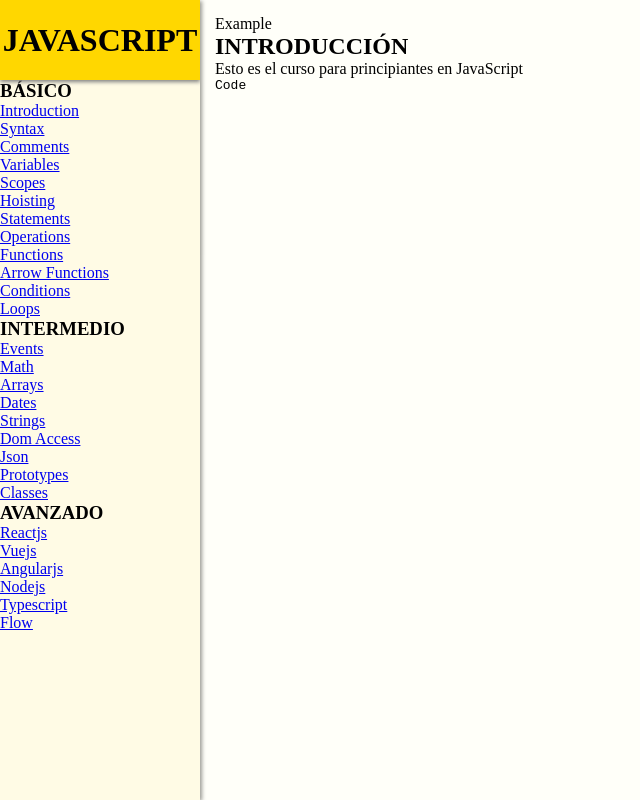
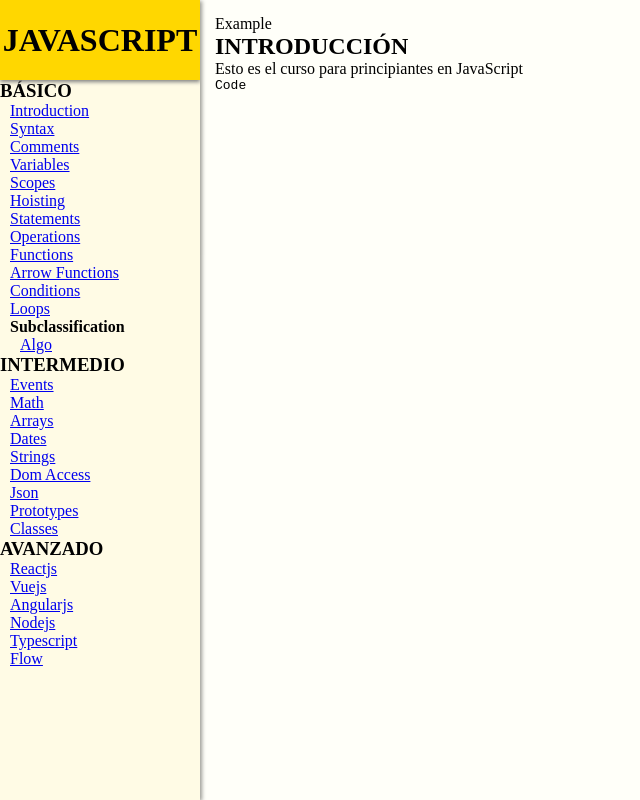
Before and after one commit to cruzortiz99/tsc_react_express_app, a React app: page / in a window 1280 px wide. Shown: the whole page, without its empty margins (0-640 px from the left). Built offline with nearby package versions, Linux system fonts and the light colour scheme.

Commit message:
recursive component done, amazing

```diff
--- a/client/src/components/AppContentStructure/AppContentStructure.tsx
+++ b/client/src/components/AppContentStructure/AppContentStructure.tsx
@@ -1,4 +1,4 @@
-import React, { ReactNode } from 'react'
+import React, { ReactNode, useEffect } from 'react'
 import AppContentExample from '../AppContentExample/AppContentExample'
 import AppContentTheory from '../AppContentTheory/AppContentTheory'
 import AppContentCode from '../AppContentCode/AppContentCode'
@@ -10,6 +10,7 @@
   code?: ReactNode
 }
 const AppContentStructure = (props: AppContentStructureProps) => {
+  useEffect(() => {}, [false])
   return (
     <div className="app-content">
       <div>
--- a/client/src/components/AppMenu/AppMenu.tsx
+++ b/client/src/components/AppMenu/AppMenu.tsx
@@ -1,4 +1,4 @@
-import React, { Children } from 'react'
+import React, { useEffect } from 'react'
 import { AppMenuItemProps } from '../AppMenuItem/AppMenuItem'
 import AppMenuClassification, {
   AppMenuClassificationProps
@@ -15,11 +15,13 @@
     return (
       <AppMenuClassification
         name={classification.name}
-        children={classification.children}
+        topics={classification.topics}
+        subclassifications={classification.subclassifications}
         key={key}
       />
     )
   })
+  useEffect(() => {}, [false])
   return (
     <div className="sidebar">
       <div className="app-header">
--- a/client/src/components/AppMenuClassification/AppMenuClassification.tsx
+++ b/client/src/components/AppMenuClassification/AppMenuClassification.tsx
@@ -1,30 +1,49 @@
-import React from 'react'
+import React, { useEffect } from 'react'
 import AppMenuItem, { AppMenuItemProps } from '../AppMenuItem/AppMenuItem'
-import AppHeader, { AppHeaderProps } from '../AppHeader/AppHeader'
+import AppHeader from '../AppHeader/AppHeader'
+import './app-menu-classifications.css'
+
+interface AppMenuSubclassificationProps
+  extends Array<AppMenuClassificationProps> {}
 
 export interface AppMenuClassificationProps {
   name?: string
-  children: Array<AppMenuItemProps>
+  level?: number
+  topics: Array<AppMenuItemProps>
+  subclassifications?: AppMenuSubclassificationProps
 }
 
 const AppMenuClassification = (props: AppMenuClassificationProps) => {
-  let items = props.children.map((item, key) => {
-    return <AppMenuItem link={item.link} name={item.name} key={key} />
+  let level = props.level || 3
+  let header = props.name ? (
+    <AppHeader text={props.name} level={level} />
+  ) : (
+    undefined
+  )
+  let items = props.topics.map((topic, key) => {
+    return <AppMenuItem name={topic.name} link={topic.link} key={key} />
   })
-  if (props.name) {
-    return (
-      <React.Fragment>
-        <AppHeader text={props.name} level={3} />
-        <ul>{items}</ul>
-      </React.Fragment>
-    )
-  } else {
-    return (
-      <React.Fragment>
-        <ul>{items}</ul>
-      </React.Fragment>
-    )
-  }
+  let subclassifications = props.subclassifications
+    ? props.subclassifications.map((subclassification, key) => {
+        return (
+          <AppMenuClassification
+            key={key}
+            topics={subclassification.topics}
+            name={subclassification.name}
+            subclassifications={subclassification.subclassifications}
+            level={subclassification.level}
+          />
+        )
+      })
+    : undefined
+  useEffect(() => {}, [false])
+  return (
+    <React.Fragment>
+      {header}
+      <ul className="subclassifications">{items}</ul>
+      <div className="subclassifications">{subclassifications}</div>
+    </React.Fragment>
+  )
 }
 
 export default AppMenuClassification
--- /dev/null
+++ b/client/src/components/AppMenuClassification/app-menu-classifications.css
@@ -0,0 +1,5 @@
+.subclassifications {
+  padding-left: 10px;
+  text-decoration: none;
+  list-style: none;
+}
--- a/client/src/components/AppMenuItem/AppMenuItem.tsx
+++ b/client/src/components/AppMenuItem/AppMenuItem.tsx
@@ -1,4 +1,4 @@
-import React from 'react'
+import React, { useEffect } from 'react'
 import { Link } from 'react-router-dom'
 import './app-menu-item.css'
 
@@ -8,6 +8,7 @@
 }
 
 const AppMenuItem = (props: AppMenuItemProps) => {
+  useEffect(() => {}, [false])
   return (
     <li className="app-menu-item">
       <Link to={props.link}>{props.name}</Link>
--- a/client/src/index.tsx
+++ b/client/src/index.tsx
@@ -14,7 +14,7 @@
   let [options, setOptions] = useState([
     {
       name: 'básico',
-      children: [
+      topics: [
         {
           link: '/introduction',
           name: 'introduction'
@@ -63,11 +63,23 @@
           link: '/loops',
           name: 'loops'
         }
+      ],
+      subclassifications: [
+        {
+          name: 'subclassification',
+          topics: [
+            {
+              name: 'algo',
+              link: '/algo'
+            }
+          ],
+          level: 4
+        }
       ]
     },
     {
       name: 'intermedio',
-      children: [
+      topics: [
         {
           link: '/events',
           name: 'events'
@@ -108,7 +120,7 @@
     },
     {
       name: 'avanzado',
-      children: [
+      topics: [
         {
           link: '/reactjs',
           name: 'reactjs'
```
